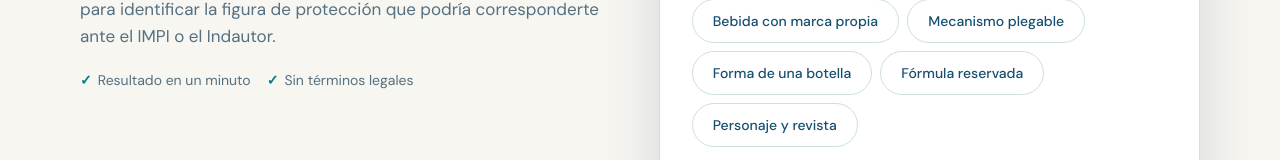
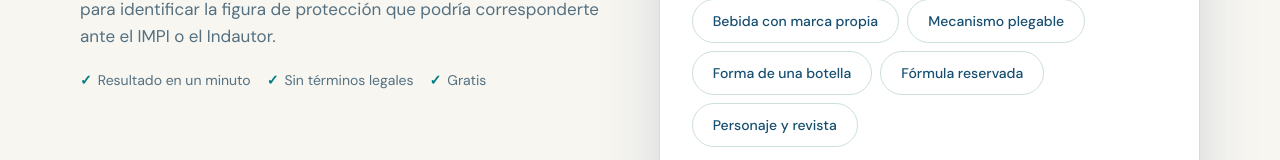
Before and after one commit to feguse/pi-en-1-minuto, a Next.js app: page / in a window 1280 px wide. Shown: the part 566-726 px from the top of the page. Built offline with nearby package versions, Linux system fonts and the light colour scheme.

Commit message:
Agrega Gratis a la microconfianza y quita el aviso duplicado
El bloque 'Aviso' repetia lo que ya dice el pie de pagina. La leyenda
completa se conserva en la letra chiquita de cada resultado y en el texto
que se copia.

Co-Authored-By: Claude Opus 5 <noreply@anthropic.com>

```diff
--- a/app/page.tsx
+++ b/app/page.tsx
@@ -9,7 +9,6 @@ import {
   Card,
   ExampleChip,
   Fundamentos,
-  LegalDisclaimer,
   LoadingSteps,
   OfficialResourceLink,
   RecommendationCard,
@@ -167,6 +166,7 @@ export default function Pagina() {
             <p className="pi-micro">
               <span>Resultado en un minuto</span>
               <span>Sin términos legales</span>
+              <span>Gratis</span>
             </p>
           </div>
 
@@ -468,12 +468,6 @@ export default function Pagina() {
             ))}
           </div>
         </section>
-
-        <section className="pi-section">
-          <div className="pi-shell">
-            <LegalDisclaimer texto={AVISO_LEGAL} />
-          </div>
-        </section>
       </main>
 
       <footer className="pi-footer">
```
